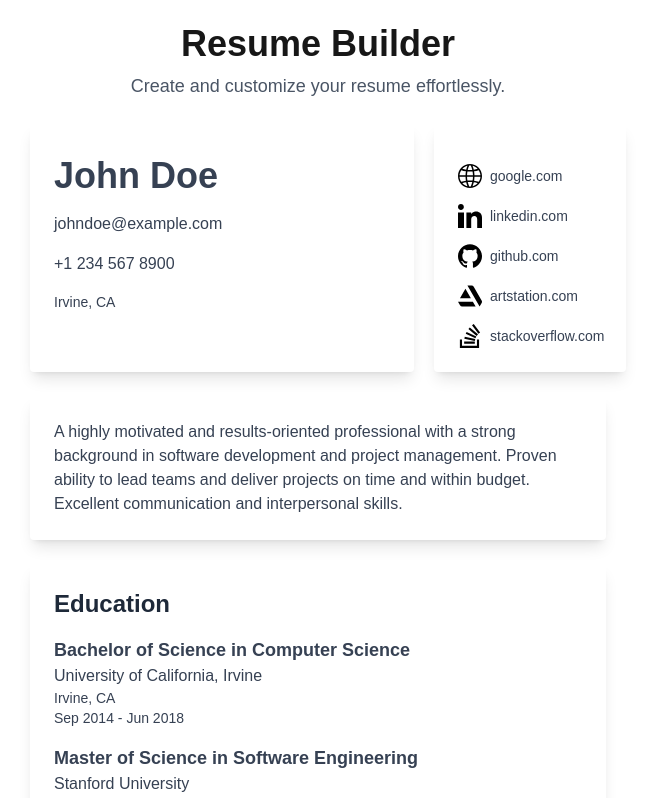
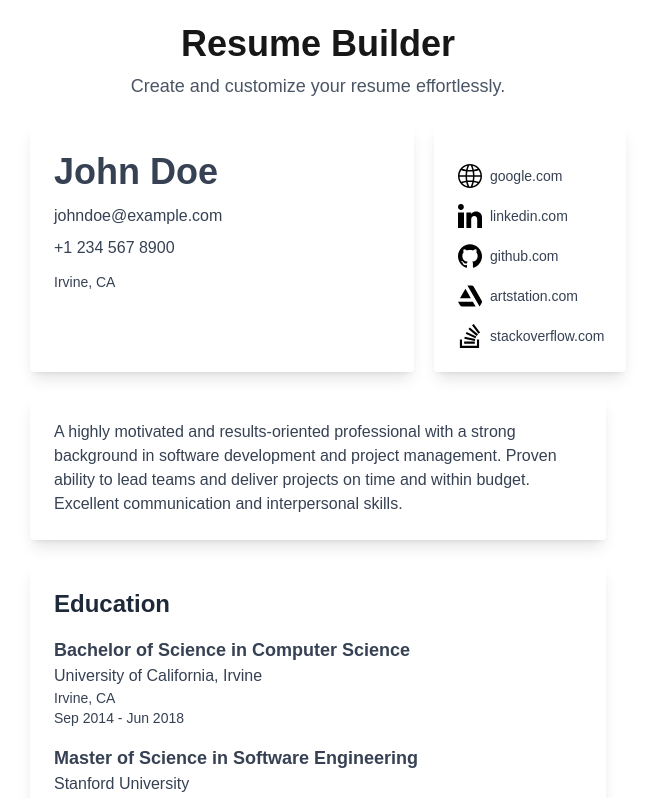
Before and after one commit to KiwiFunk/resume-builder, a Next.js app in the folder resume-app/: page / in a window 1280 px wide. Shown: the top 798 px of the page, without its empty margins (322-977 px from the left). Built offline with nearby package versions, Linux system fonts and the light colour scheme.

Commit message:
Wrapped contact info in div for styling

```diff
--- a/resume-app/src/components/ContactInformation.js
+++ b/resume-app/src/components/ContactInformation.js
@@ -4,10 +4,12 @@ export default function ContactInformation({ data, className }) {
 
   return (
     <div className={`mt-6 p-6 bg-white rounded shadow-lg w-full max-w-xl ${className}`}>
-      <p className="mt-2 text-gray-700 text-4xl font-bold">{data.name}</p>
-      <p className="mt-4 text-gray-700">{data.email || "email@service.com"}</p>
-      <p className="mt-4 text-gray-700">{data.phone || "+00 123 4567"}</p>
-      <p className="mt-4 text-gray-700 text-sm">{data.location || "Location, CA"}</p>
+      <p className="mt-1 text-gray-700 text-4xl font-bold">{data.name}</p>
+      <div className="leading-[1]">
+        <p className="mt-4 text-gray-700">{data.email || "email@service.com"}</p>
+        <p className="mt-4 text-gray-700">{data.phone || "+00 123 4567"}</p>
+        <p className="mt-4 text-gray-700 text-sm">{data.location || "Location, CA"}</p>
+      </div>
     </div>
   );
 }
```
